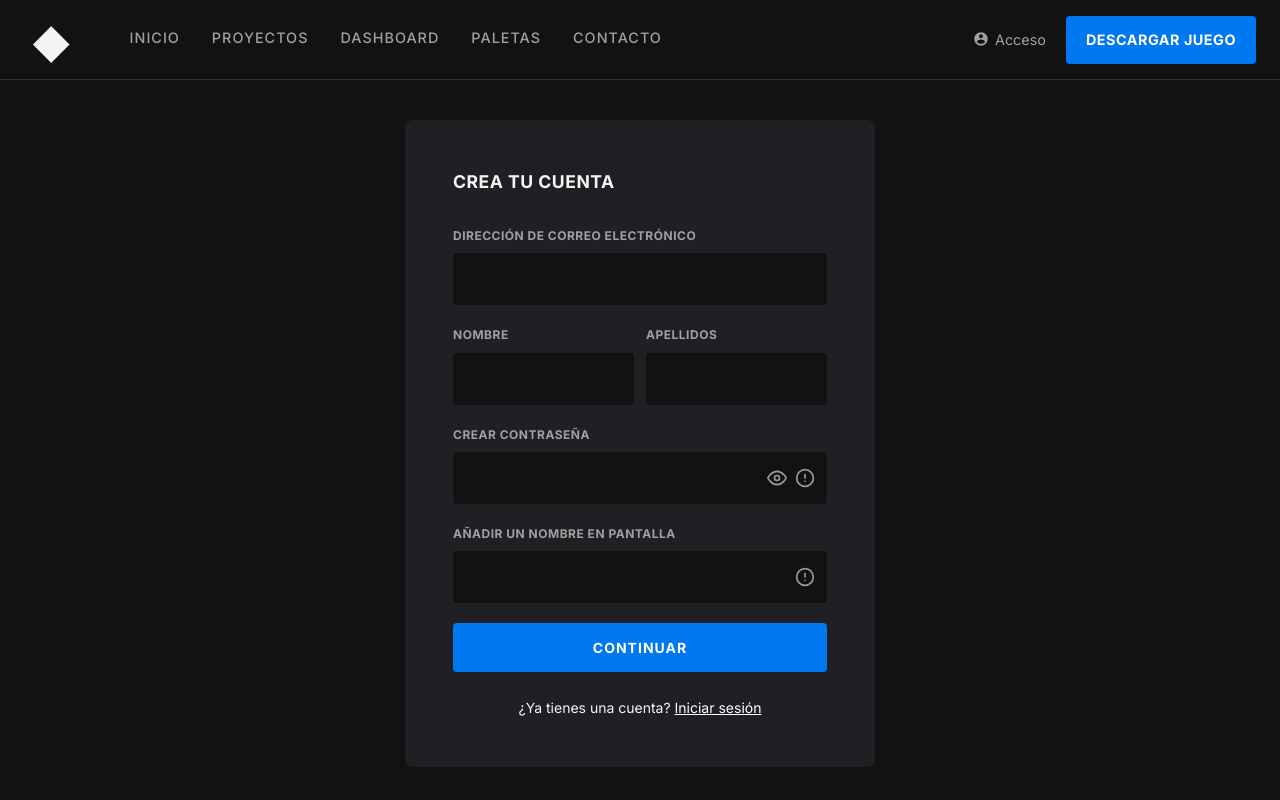
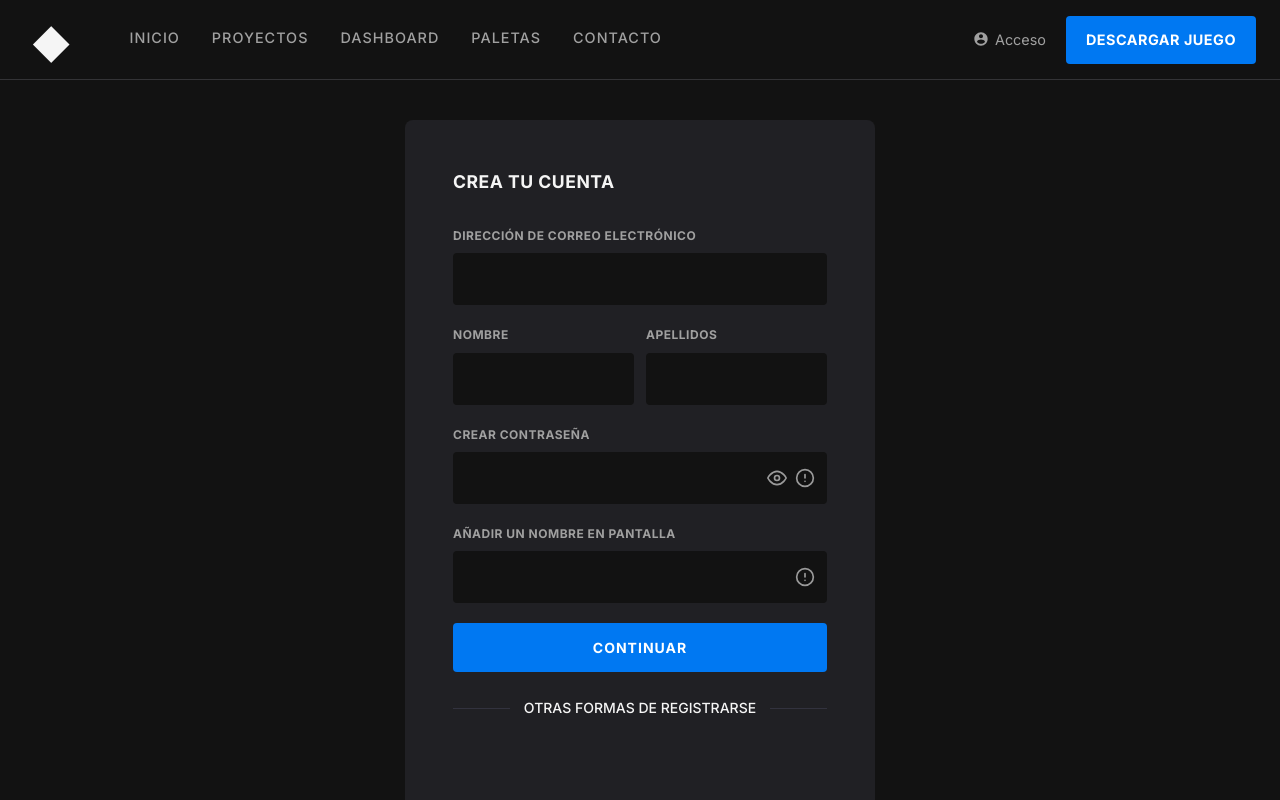
Before and after one commit to CesarPPrado/mi-portafolio-react, a React (Vite) app: page /register in a window 1280 px wide. Shown: the top 800 px of the page. Built offline with nearby package versions, Linux system fonts and the light colour scheme; no server answers.

Commit message:
Feat: Implementar un sistema de autenticación con páginas de inicio de sesión/registro e integración con Google OAuth.

```diff
--- a/package.json
+++ b/package.json
@@ -11,6 +11,7 @@
   },
   "dependencies": {
     "@google/generative-ai": "^0.24.1",
+    "@react-oauth/google": "^0.13.5",
     "@vercel/speed-insights": "^1.2.0",
     "lucide-react": "^1.7.0",
     "mammoth": "^1.12.0",
--- a/src/components/Header.jsx
+++ b/src/components/Header.jsx
@@ -49,8 +49,8 @@ function Header() {
               <div className={styles.megaMenuColumn}>
                 <h3>Conecta</h3>
                 <Link to="/contacto">Contáctame</Link>
-                <a href="#">LinkedIn</a>
-                <a href="#">GitHub</a>
+                <a href="https://www.linkedin.com/in/cesarpradoprado/" target="_blank" rel="noreferrer">LinkedIn</a>
+                <a href="https://github.com/CesarPPrado" target="_blank" rel="noreferrer">GitHub</a>
               </div>
             </div>
           </div>
--- a/src/main.jsx
+++ b/src/main.jsx
@@ -4,13 +4,14 @@ import ReactDOM from 'react-dom/client';
 import { BrowserRouter } from 'react-router-dom'; // Importar el BrowserRouter
 import { ThemeProvider } from './context/ThemeContext.jsx'; // Importar ThemeProvider
 import { AuthProvider } from './context/AuthContext.jsx'; // Importar AuthProvider
+import { GoogleOAuthProvider } from '@react-oauth/google'; // Importar Google Auth
 import { SpeedInsights } from '@vercel/speed-insights/react'; // Importar SpeedInsights
 import App from './App.jsx';
 import './index.css';
 
 ReactDOM.createRoot(document.getElementById('root')).render(
   <React.StrictMode>
-    {/* 2. Envolver la aplicación con el Proveedor */}
+    <GoogleOAuthProvider clientId={import.meta.env.VITE_GOOGLE_CLIENT_ID || 'ID_PENDIENTE'}>
       <ThemeProvider>
         <AuthProvider>
         <BrowserRouter>
@@ -19,5 +20,6 @@ ReactDOM.createRoot(document.getElementById('root')).render(
         </BrowserRouter>
         </AuthProvider>
       </ThemeProvider>
+    </GoogleOAuthProvider>
   </React.StrictMode>,
 );
--- a/src/pages/Login.jsx
+++ b/src/pages/Login.jsx
@@ -3,6 +3,7 @@ import { useState } from 'react';
 import styles from './Form.module.css';
 import { useNavigate, Link } from 'react-router-dom';
 import { useAuth } from '../context/AuthContext';
+import { GoogleLogin } from '@react-oauth/google';
 
 function Login() {
   const [formData, setFormData] = useState({ email: '', password: '' });
@@ -49,6 +50,39 @@ function Login() {
     }
   };
 
+  const handleGoogleSuccess = async (credentialResponse) => {
+    setIsLoading(true);
+    setStatusMessage({ text: 'Iniciando sesión con Google...', type: '' });
+
+    try {
+      const response = await fetch(`${import.meta.env.VITE_API_URL}/api/auth/google`, {
+        method: 'POST',
+        headers: { 'Content-Type': 'application/json' },
+        body: JSON.stringify({ credential: credentialResponse.credential }),
+      });
+
+      const result = await response.json();
+
+      if (response.ok) {
+        login(result.token);
+        setStatusMessage({ text: 'Inicio de sesión exitoso. Redirigiendo...', type: 'success' });
+        setTimeout(() => {
+          navigate('/');
+        }, 2000);
+      } else {
+        throw new Error(result.message || 'Error al iniciar sesión con Google.');
+      }
+    } catch (error) {
+      setStatusMessage({ text: error.message, type: 'error' });
+    } finally {
+      setIsLoading(false);
+    }
+  };
+
+  const handleGoogleError = () => {
+    setStatusMessage({ text: 'El inicio de sesión con Google fue cancelado o falló.', type: 'error' });
+  };
+
   return (
     <div className={styles.pageWrapper}>
       <div className={styles.contactContainer}>
@@ -93,16 +127,15 @@ function Login() {
 
         <div className={styles.divider}>Otras formas de iniciar sesión</div>
 
-        <div className={styles.socialList}>
-          <button className={styles.socialListButton} aria-label="Continuar con Google">
-            <svg viewBox="0 0 24 24" fill="currentColor">
-              <path d="M22.56 12.25c0-.78-.07-1.53-.2-2.25H12v4.26h5.92c-.26 1.37-1.04 2.53-2.21 3.31v2.77h3.57c2.08-1.92 3.28-4.74 3.28-8.09z" fill="#4285F4"/>
-              <path d="M12 23c2.97 0 5.46-.98 7.28-2.66l-3.57-2.77c-.98.66-2.23 1.06-3.71 1.06-2.86 0-5.29-1.93-6.16-4.53H2.16v2.84C3.99 20.53 7.7 23 12 23z" fill="#34A853"/>
-              <path d="M5.84 14.09c-.22-.66-.35-1.36-.35-2.09s.13-1.43.35-2.09V7.07H2.16C1.43 8.55 1 10.22 1 12s.43 3.45 1.16 4.93l3.68-2.84z" fill="#FBBC05"/>
-              <path d="M12 5.38c1.62 0 3.06.56 4.21 1.64l3.15-3.15C17.45 2.09 14.97 1 12 1 7.7 1 3.99 3.47 2.16 7.07l3.68 2.84c.87-2.6 3.3-4.53 6.16-4.53z" fill="#EA4335"/>
-            </svg>
-            Continuar con Google
-          </button>
+        <div className={styles.socialList} style={{ display: 'flex', justifyContent: 'center' }}>
+          <GoogleLogin
+            onSuccess={handleGoogleSuccess}
+            onError={handleGoogleError}
+            theme="filled_black"
+            shape="rectangular"
+            text="continue_with"
+            width="300"
+          />
         </div>
 
         <div className={styles.formLinkContainer}>
--- a/src/pages/Palettes.jsx
+++ b/src/pages/Palettes.jsx
@@ -132,9 +132,6 @@ function Palettes() {
                         style={{ backgroundColor: color }}
                       ></span>
                       <span className={styles.colorCode}>{color}</span>
-                      {copiedColor === color && (
-                        <span className={styles.copiedTag}>¡Copiado!</span>
-                      )}
                     </div>
                   ))}
                 </div>
@@ -152,11 +149,17 @@ function Palettes() {
               <div className={styles.colorInputWrapper}>
                 <input
                   type="color"
-                  value={baseColor}
+                  value={baseColor.startsWith('#') && baseColor.length === 7 ? baseColor : '#000000'}
                   onChange={(e) => setBaseColor(e.target.value)}
                   className={styles.colorInput}
                 />
-                <span className={styles.colorInputValue}>{baseColor.toUpperCase()}</span>
+                <input
+                  type="text"
+                  value={baseColor}
+                  onChange={(e) => setBaseColor(e.target.value)}
+                  className={styles.colorInputValueInput}
+                  placeholder="#HEX / RGB"
+                />
               </div>
             </div>
 
@@ -203,9 +206,6 @@ function Palettes() {
                     style={{ backgroundColor: color }}
                   ></span>
                   <span className={styles.colorCode}>{color}</span>
-                  {copiedColor === color && (
-                    <span className={styles.copiedTag}>¡Copiado!</span>
-                  )}
                 </div>
               ))}
             </div>
@@ -230,6 +230,12 @@ function Palettes() {
           </div>
         </div>
       )}
+
+      {copiedColor && (
+        <div className={styles.toast}>
+          ¡Color {copiedColor} copiado!
+        </div>
+      )}
     </div>
   );
 }
--- a/src/pages/Palettes.module.css
+++ b/src/pages/Palettes.module.css
@@ -275,11 +275,21 @@
   border-radius: var(--radius-sm);
 }
 
-.colorInputValue {
+.colorInputValueInput {
   font-weight: bold;
   font-size: 1.2rem;
   color: var(--text-primary);
-  padding-right: 1rem;
+  background: transparent;
+  border: none;
+  border-bottom: 2px solid transparent;
+  outline: none;
+  width: 140px;
+  text-transform: uppercase;
+  transition: border-bottom var(--transition-fast);
+}
+
+.colorInputValueInput:focus {
+  border-bottom: 2px solid var(--accent-blue);
 }
 
 .modeButtons {
@@ -381,3 +391,29 @@
   border-radius: 20px;
   font-size: 0.9rem;
 }
+
+.toast {
+  position: fixed;
+  bottom: 2rem;
+  left: 50%;
+  transform: translateX(-50%);
+  background-color: var(--accent-blue);
+  color: white;
+  padding: 1rem 2rem;
+  border-radius: var(--radius-lg);
+  font-weight: 600;
+  box-shadow: 0 10px 30px rgba(0, 0, 0, 0.4);
+  z-index: 1000;
+  animation: toast-in 0.3s cubic-bezier(0.175, 0.885, 0.32, 1.275) forwards;
+}
+
+@keyframes toast-in {
+  from {
+    bottom: -5rem;
+    opacity: 0;
+  }
+  to {
+    bottom: 2rem;
+    opacity: 1;
+  }
+}
--- a/src/pages/Register.jsx
+++ b/src/pages/Register.jsx
@@ -2,6 +2,8 @@
 import { useState } from 'react';
 import styles from './Form.module.css';
 import { useNavigate, Link } from 'react-router-dom';
+import { useAuth } from '../context/AuthContext';
+import { GoogleLogin } from '@react-oauth/google';
 
 function Register() {
   const [formData, setFormData] = useState({
@@ -15,6 +17,7 @@ function Register() {
   const [statusMessage, setStatusMessage] = useState({ text: '', type: '' });
   const [showPassword, setShowPassword] = useState(false);
   const navigate = useNavigate();
+  const { login } = useAuth();
 
   const handleChange = (e) => {
     const { name, value, type, checked } = e.target;
@@ -55,6 +58,39 @@ function Register() {
     } finally {
       setIsLoading(false);
     }
+  };
+
+  const handleGoogleSuccess = async (credentialResponse) => {
+    setIsLoading(true);
+    setStatusMessage({ text: 'Iniciando sesión con Google...', type: '' });
+
+    try {
+      const response = await fetch(`${import.meta.env.VITE_API_URL}/api/auth/google`, {
+        method: 'POST',
+        headers: { 'Content-Type': 'application/json' },
+        body: JSON.stringify({ credential: credentialResponse.credential }),
+      });
+
+      const result = await response.json();
+
+      if (response.ok) {
+        login(result.token);
+        setStatusMessage({ text: result.isNewUser ? 'Cuenta creada exitosamente con Google. Redirigiendo...' : 'Inicio de sesión exitoso. Redirigiendo...', type: 'success' });
+        setTimeout(() => {
+          navigate('/');
+        }, 2000);
+      } else {
+        throw new Error(result.message || 'Error al iniciar sesión con Google.');
+      }
+    } catch (error) {
+      setStatusMessage({ text: error.message, type: 'error' });
+    } finally {
+      setIsLoading(false);
+    }
+  };
+
+  const handleGoogleError = () => {
+    setStatusMessage({ text: 'El registro con Google fue cancelado o falló.', type: 'error' });
   };
 
   return (
@@ -187,6 +223,19 @@ function Register() {
           </button>
         </form>
 
+        <div className={styles.divider}>Otras formas de registrarse</div>
+
+        <div className={styles.socialList} style={{ display: 'flex', justifyContent: 'center' }}>
+          <GoogleLogin
+            onSuccess={handleGoogleSuccess}
+            onError={handleGoogleError}
+            theme="filled_black"
+            shape="rectangular"
+            text="continue_with"
+            width="300"
+          />
+        </div>
+
         <div className={styles.formLinkContainer}>
           ¿Ya tienes una cuenta? <Link to="/login" className={styles.formLink}>Iniciar sesión</Link>
         </div>
```
Also changed, not shown: 1 other file (tests, documents, lock files or other folders). Lines whose indentation alone changed are shown as unchanged.
